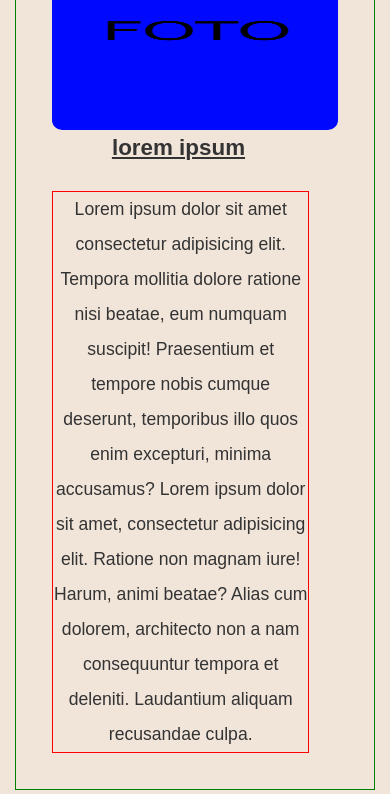
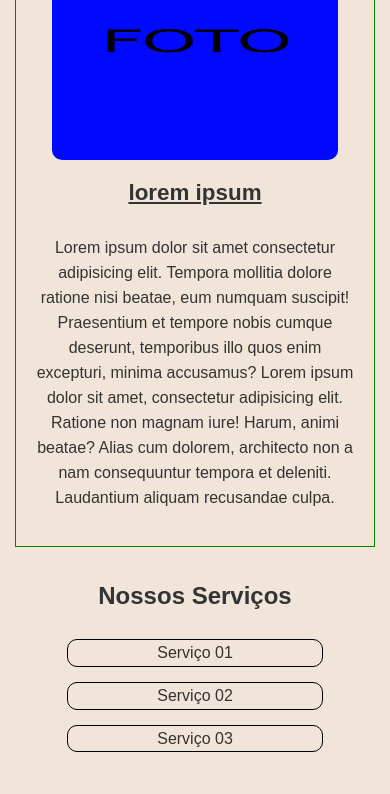
Before and after one commit to EvelynBR24/versao04, a plain HTML site: page index.html in a window 390 px wide. Shown: the part 640-1434 px from the top of the page. Drawn offline with nearby package versions, Linux system fonts and the light colour scheme; a script that the page names is missing.

Commit message:
center text

```diff
--- a/style/style.css
+++ b/style/style.css
@@ -156,7 +156,7 @@ nav ul li a {
 }
 
 .animate h2{
-    transform: translateY(0); /* Move a imagem para a posição original */
+    transform: translateY(0);
     opacity: 1;
 }
 /* Seções */
@@ -265,81 +265,25 @@ footer {
     }
     .sobre-img img{
         display: block;
-        width: 720px;
+        width: 100%;
         height: 250px;
     }
     .sobre-texto{
-        width: 90%;
-        margin: auto;
+        width: 100%;
     }
     .sobre-texto p{
-        border: 1px solid red;
-        width: 90%;
-        margin-top: 25px;
+        width: 100%;
         text-align: center;
         font-size: 1.2rem;
+    }
+    .sobre-texto h2{
+        margin-top: 15px;
+        text-indent: 0;
+        text-align: center;
     }
 }
 
 @media (max-width: 522px){
-    header h1{
-        font-size: 1.2rem;
-    }
-    nav{
-        display: none;
-    }
-    .banner {
-        height: auto;
-        border: 1px solid red;
-        display: flex;
-        margin: auto;
-        justify-content: center;
-        align-items: center;
-        text-align: center;
-    }
-
-    .banner img {
-        width: 100%;
-        height: 350px;
-        display: block;
-    }
-
-    .banner p{
-        margin-bottom: 20px;
-    }
-    #sobre{
-        margin-top: 15px;
-        margin: auto;
-        height: auto;
-        border: 1px solid green;
-    }
-    .container-sobre{
-        display: block;
-
-    }
-    .sobre-img{
-        width: 90%;
-        margin: auto;
-    }
-    .sobre-img img{
-        display: block;
-        width: 720px;
-        height: 150px;
-    }
-    .sobre-texto{
-        width: 90%;
-        margin: auto;
-    }
-    .sobre-texto p{
-        border: 1px solid red;
-        width: 90%;
-        margin-top: 25px;
-        text-align: center;
-        font-size: 1.2rem;
-    }
-}
-
-@media (max-width: 410px){
     header h1{
         font-size: 1.2rem;
     }
@@ -382,22 +326,23 @@ footer {
     .sobre-img img{
         display: block;
         width: 720px;
-        height: 150px;
+        height: 250px;
     }
     .sobre-texto{
-        width: 90%;
-        margin: auto;
+        width: 100%;
     }
     .sobre-texto p{
-        border: 1px solid red;
-        width: 90%;
-        margin-top: 25px;
+        width: 100%;
         text-align: center;
-        font-size: 1.1rem;
+        font-size: 1.2rem;
+    }
+    .sobre-texto h2{
+        text-indent: 0;
+        text-align: center;
     }
 }
 
-@media (max-width: 375px){
+@media (max-width: 410px){
     header h1{
         font-size: 1.2rem;
     }
@@ -434,23 +379,81 @@ footer {
 
     }
     .sobre-img{
-        width: 90%;
+        margin: auto;
+    }
+    .sobre-img img{
+        width: 100%;
+        display: block;
+        height: 180px;
+    }
+    .sobre-texto{
+        margin: auto;
+    }
+    .sobre-texto p{
+        width: 100%;
+        line-height: 25px;
+        text-align: center;
+        font-size: 1rem;
+    }
+    .sobre-texto h2{
+        text-indent: 0;
+        text-align: center;
+    }
+}
+
+@media (max-width: 375px){
+    header h1{
+        font-size: 1.2rem;
+    }
+    nav{
+        display: none;
+    }
+    .banner {
+        height: auto;
+        display: flex;
+        margin: auto;
+        justify-content: center;
+        align-items: center;
+        text-align: center;
+    }
+
+    .banner img {
+        width: 100%;
+        height: 250px;
+        display: block;
+    }
+
+    .banner p{
+        margin-bottom: 20px;
+    }
+    #sobre{
+        margin-top: 15px;
+        margin: auto;
+        height: auto;
+    }
+    .container-sobre{
+        display: block;
+
+    }
+    .sobre-img{
         margin: auto;
     }
     .sobre-img img{
         display: block;
-        width: 720px;
-        height: 150px;
+        height: 180px;
     }
     .sobre-texto{
         width: 90%;
         margin: auto;
     }
     .sobre-texto p{
-        border: 1px solid red;
-        width: 90%;
-        margin-top: 25px;
+        width: 100%;
+        line-height: 20px;
         text-align: center;
         font-size: 1rem;
     }
+    .sobre-texto h2{
+        text-indent: 0;
+        text-align: center;
+    }
 }
```
